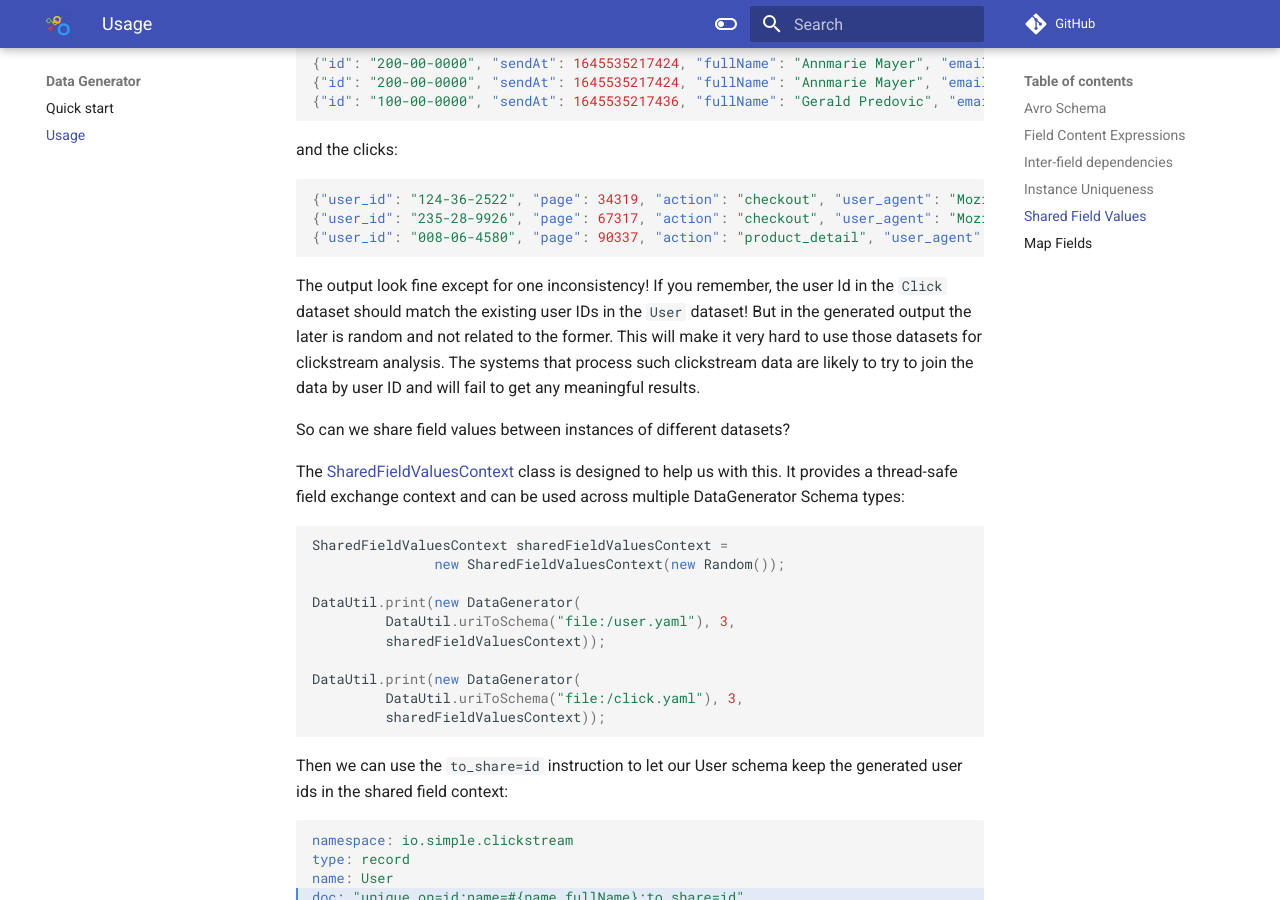
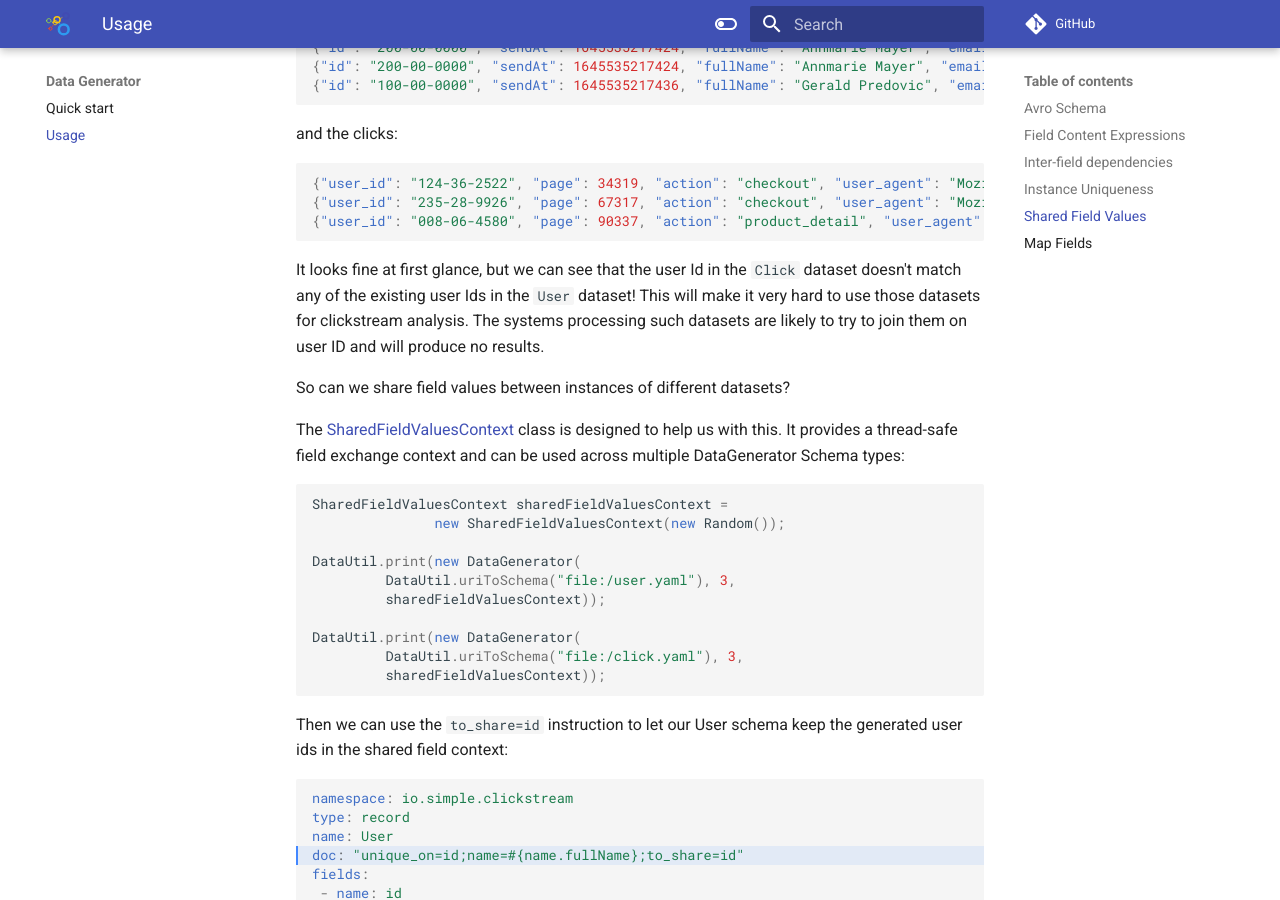
Before and after one commit to logaritex/data-generator-docs, an MkDocs documentation site: the page built from docs/data-generator/usage.md, in a window 1280 px wide and 900 px high, scrolled down 6392 px. Built offline with MkDocs 1.6.1 and Material for MkDocs 9.7.7, drawn with Linux system fonts in a browser that asks for light colours; some of the changed text lies outside the part shown.

Commit message:
min fixes

````diff
--- a/docs/data-generator/usage.md
+++ b/docs/data-generator/usage.md
@@ -278,9 +278,9 @@
 
 #### Shared Field Values
 
-Let's expand our use case a bit to model a clickstream scenario. The existing User schema represents the registered users in our website. In addition add the Click schema to represent the clickstream events generated by the (registered) users when they browse the website.
-
-Here is a sample Click schema:
+Let's expand our use case a bit to model a clickstream scenario.
+The existing `User` schema represents the registered users in our website.
+In addition we add a `Click` schema to represent the clickstream events generated by the (registered) users when they browse through the website:
 
 ```yaml title="click.yaml"
 click.yaml
@@ -333,7 +333,8 @@
 {"user_id": "008-06-4580", "page": 90337, "action": "product_detail", "user_agent": "Mozilla/5.0 (Windows NT 6.1; Win64; x64) AppleWebKit/537.36 (KHTML, like Gecko) Chrome/60.0.3112.90 Safari/537.36"}
 ```
 
-The output look fine except for one inconsistency! If you remember, the user Id in the `Click` dataset should match the existing user IDs in the `User` dataset! But in the generated output the later is random and not related to the former. This will make it very hard to use those datasets for clickstream analysis. The systems that process such clickstream data are likely to try to join the data by user ID and will fail to get any meaningful results.
+It looks fine at first glance, but we can see that the user Id in the `Click` dataset doesn't match any of the existing user Ids in the `User` dataset! This will make it very hard to use those datasets for clickstream analysis.
+The systems processing such datasets are likely to try to join them on user ID and will produce no results.
 
 So can we share field values between instances of different datasets?
 
````
